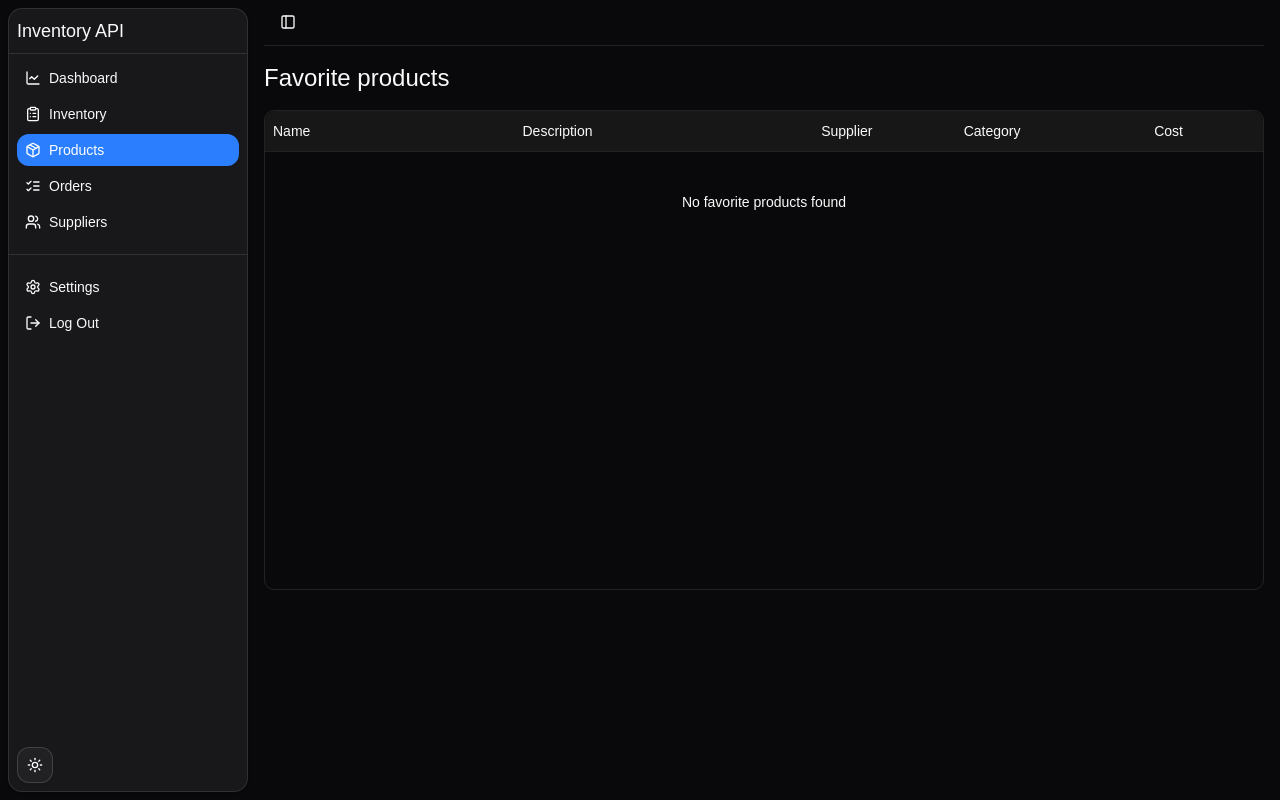
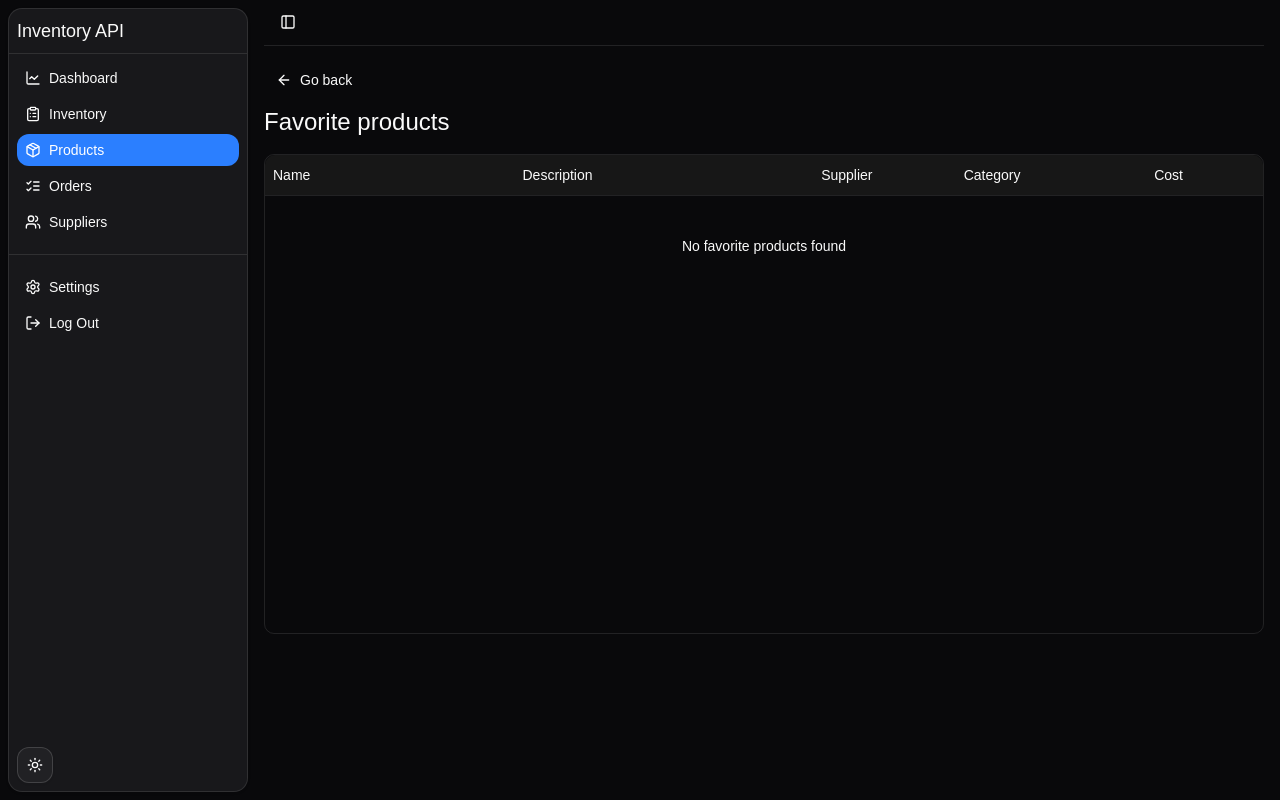
Before and after one commit to mrdsx/inventory-api, a Next.js app in the folder frontend/: page /products/favorite in a window 1280 px wide. Built offline with nearby package versions, Linux system fonts and the light colour scheme.

Commit message:
feat(frontend/product): add go back button on favorite products page
affected: FavoriteProductsPage

```diff
--- a/frontend/src/app/(pages)/(workspace)/products/favorite/page.tsx
+++ b/frontend/src/app/(pages)/(workspace)/products/favorite/page.tsx
@@ -1,4 +1,4 @@
-import { PageHeading } from "@/components";
+import { GoBackBtn, PageHeading } from "@/components";
 import {
   ScrollArea,
   Table,
@@ -13,6 +13,7 @@ import { FavoriteProductsTableBodyContent } from "./components/FavoriteProductsT
 export default function FavoriteProductsPage() {
   return (
     <div>
+      <GoBackBtn className="mb-2" />
       <PageHeading className="mb-4">Favorite products</PageHeading>
       <ScrollArea className="h-120 rounded-sm border">
         <Table className="h-full rounded-sm">
```
